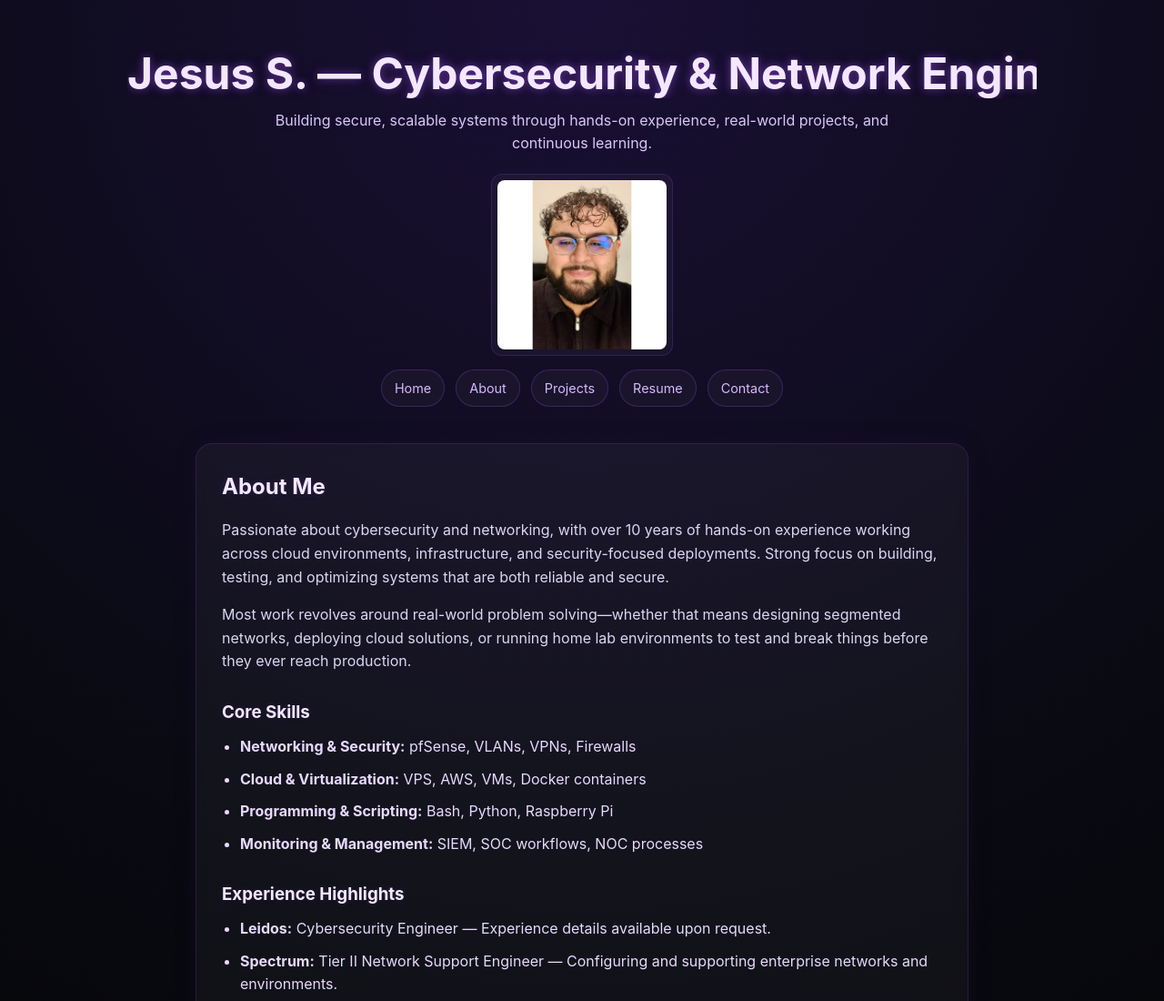
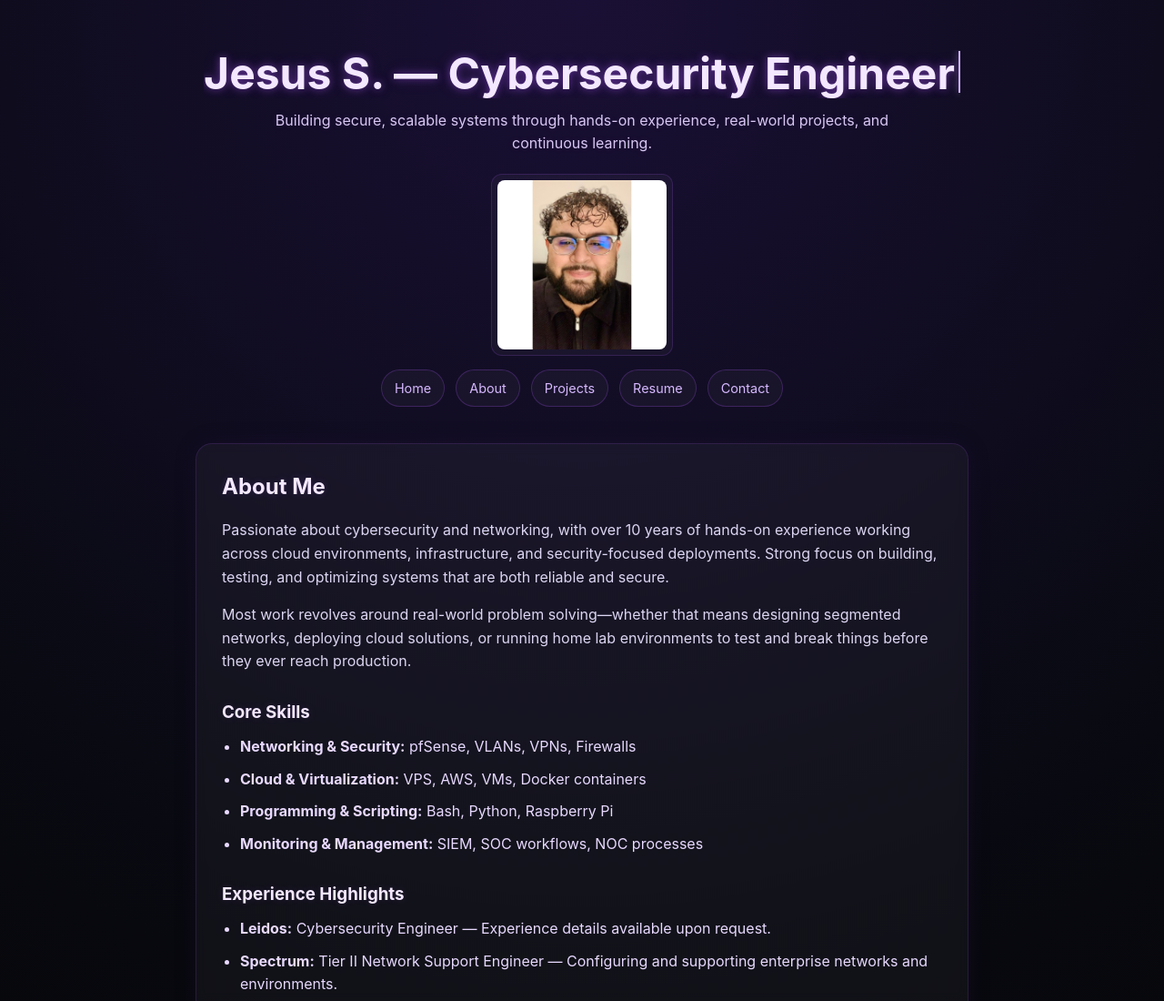
Before and after one commit to asvpkilla/e-portfolio, a plain HTML site: page about.html in a window 1280 px wide. Shown: the top 1100 px of the page at 91% size. Drawn offline with Linux system fonts and the light colour scheme.

Commit message:
Update about.html

```diff
--- a/about.html
+++ b/about.html
@@ -9,7 +9,7 @@
 <body>
   <header>
     <h1 class="terminal-name">
-      <span class="typing-text">Jesus S. — Cybersecurity & Network Engineer</span></h1>
+      <span class="typing-text">Jesus S. — Cybersecurity Engineer</span></h1>
     <p class="subtitle">Building secure, scalable systems through hands-on experience, real-world projects, and continuous learning.</p>
 
     <div class="pfp-container">
```
